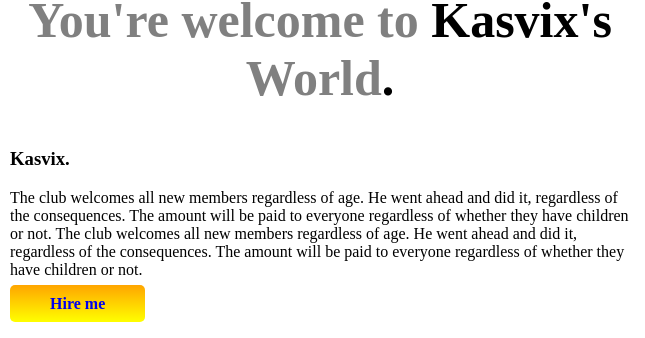
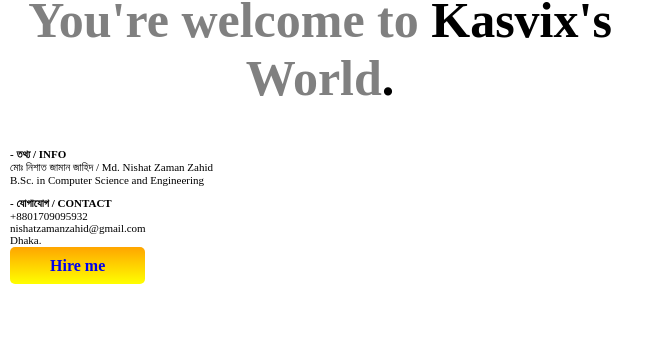
Before and after one commit to nishatzamanzahid/dev-portfolio, a plain HTML site: page index.html in a window 1280 px wide. Shown: the part 51-389 px from the top of the page, 0-645 px from the left. Drawn offline with Linux system fonts and the light colour scheme.

Commit message:
info updated

```diff
--- a/index.html
+++ b/index.html
@@ -17,21 +17,23 @@
 
         <div class="half-width">
             <h1> You're welcome to <span class="gray"> Kasvix's</span> World<span class="teal">.</span></h1>
-            <h3>Kasvix.</h3>
             <p>
-                The club welcomes all new members regardless of age.
-                He went ahead and did it, regardless of the consequences.
-                The amount will be paid to everyone regardless of whether they have children or not.
-                The club welcomes all new members regardless of age.
-                He went ahead and did it, regardless of the consequences.
-                The amount will be paid to everyone regardless of whether they have children or not.
+               <strong>- তথ্য / INFO </strong><br>
+                মোঃ নিশাত জামান জাহিদ / Md. Nishat Zaman Zahid <br>
+                B.Sc. in Computer Science and Engineering
+            </p>
+            <p>
+               <strong>- যোগাযোগ / CONTACT </strong><br>
+                +8801709095932 <br>
+                nishatzamanzahid@gmail.com <br>
+                Dhaka.
             </p>
             <a class="link-btn" target="_blank" href="https://t.me/kasvix">Hire me</a>
 
         </div>
-       <div class="half-width">
-        <img src="images/logo.png" alt="">
-       </div>
+        <div class="half-width">
+            <img src="images/logo.png" alt="">
+        </div>
     </section>
 
 </body>
--- a/style.css
+++ b/style.css
@@ -7,6 +7,9 @@ h1{
     font-size: 50px;
     color: gray;
     text-align: center;
+}
+p{
+    font-size: 11px;
 }
 .gray{
     color: black;
```
